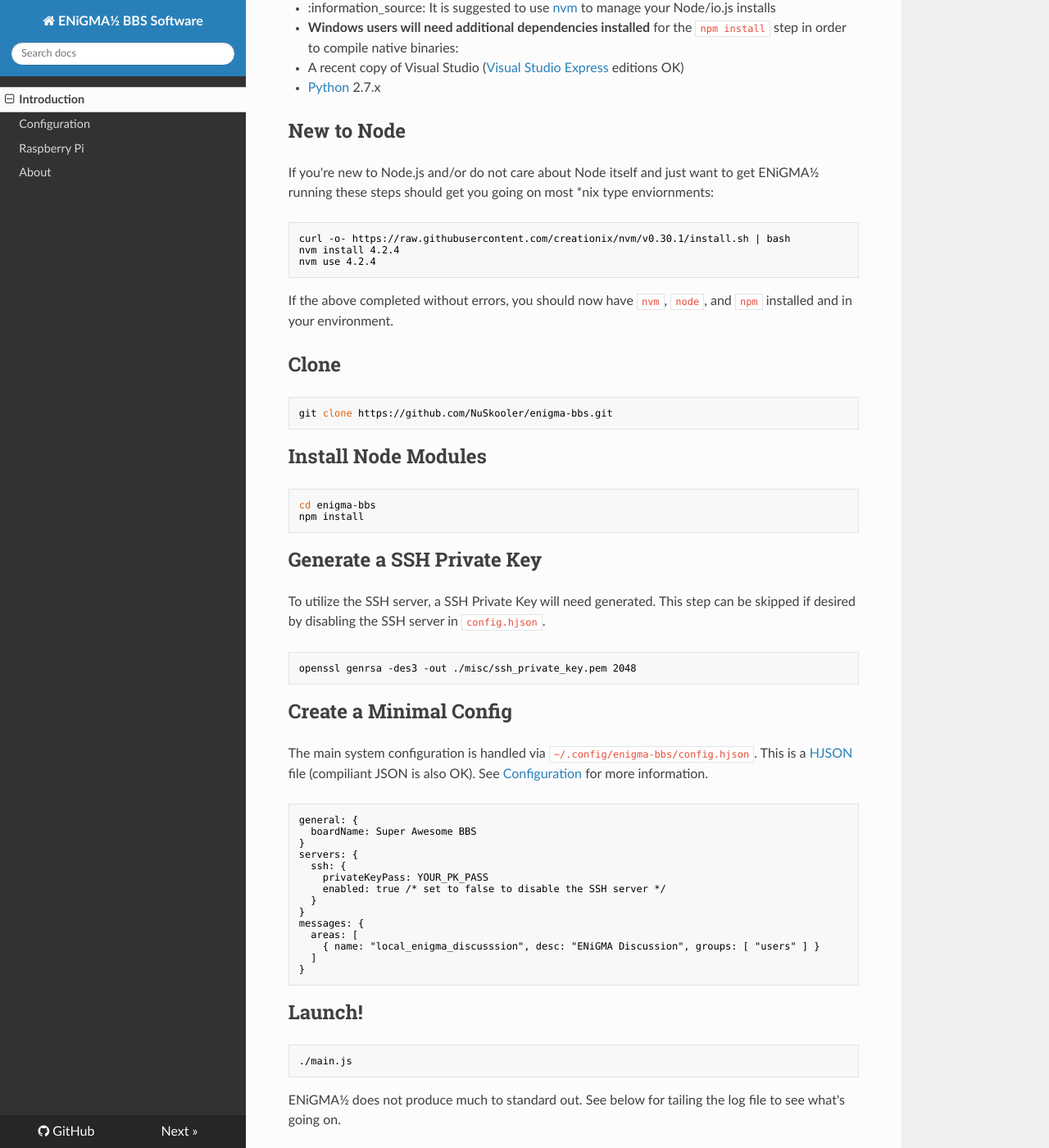
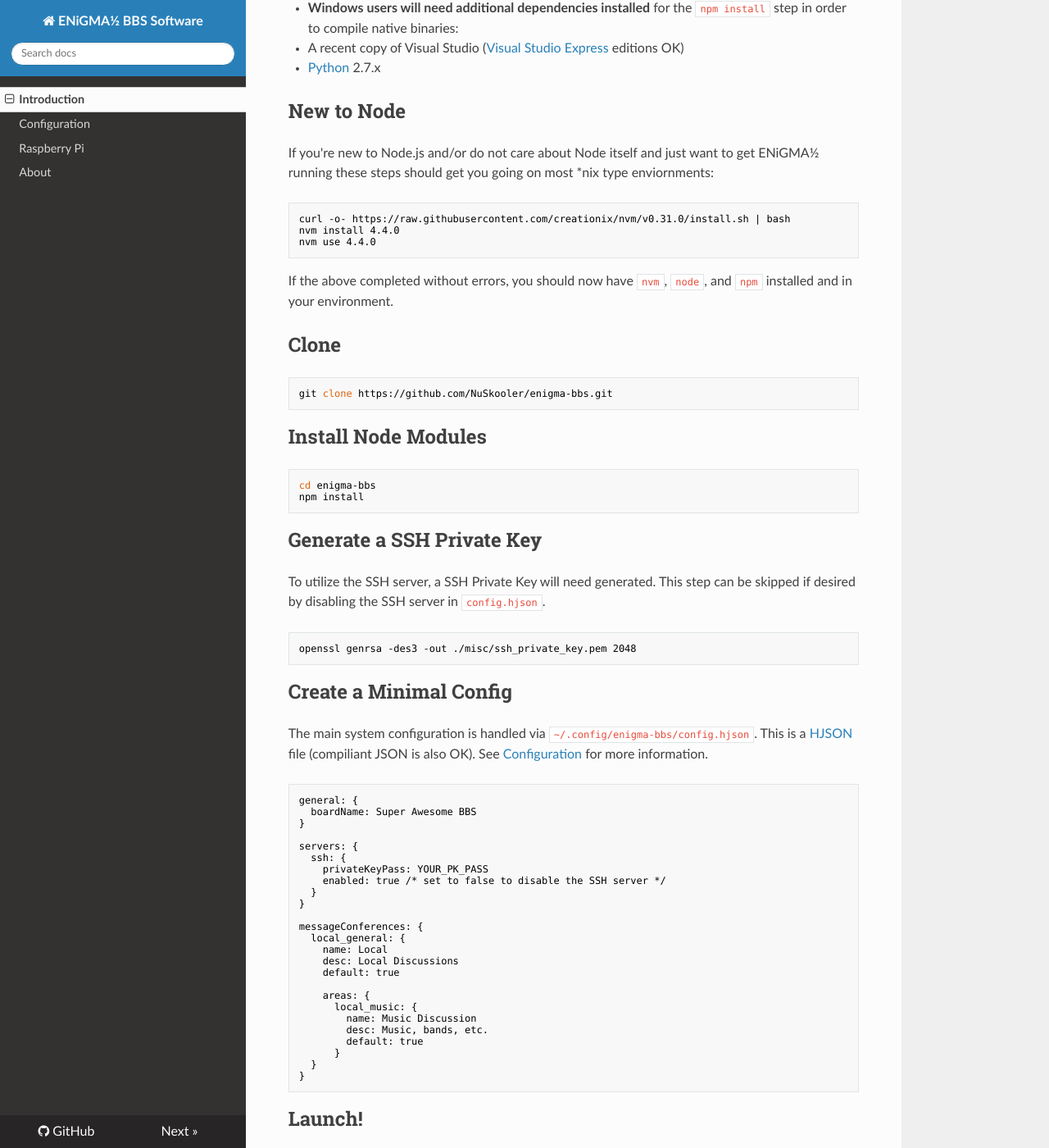
Before and after one commit to NuSkooler/enigma-bbs, an MkDocs documentation site: the page built from docs/index.md, in a window 1280 px wide and 1400 px high, scrolled down 423 px. Shown: the whole window at 82% size. Built offline with MkDocs 1.6.1, drawn with Linux system fonts in a browser that asks for light colours; nearby versions of some CDN libraries; old or Windows-style settings are respelled for this version of MkDocs; some of the changed text lies outside the part shown.

````diff
--- a/docs/index.md
+++ b/docs/index.md
@@ -5,8 +5,7 @@ ENiGMA½ is a modern from scratch BBS package written in Node.js.
 TL;DR? This should get you started...
 
 ## Prerequisites
-* [Node.js](https://nodejs.org/) version **v0.12.2 or higher** (v4.2+ is recommended)
-  * [io.js](https://iojs.org/) should also work, though I have not yet tested this.
+* [Node.js](https://nodejs.org/) version **v4.2.x or higher**
   * :information_source: It is suggested to use [nvm](https://github.com/creationix/nvm) to manage your Node/io.js installs
 * **Windows users will need additional dependencies installed** for the `npm install` step in order to compile native binaries:
   * A recent copy of Visual Studio ([Visual Studio Express](https://www.visualstudio.com/en-us/products/visual-studio-express-vs.aspx) editions OK)
@@ -16,9 +15,9 @@ TL;DR? This should get you started...
 If you're new to Node.js and/or do not care about Node itself and just want to get ENiGMA½ running these steps should get you going on most \*nix type enviornments:
 
 ```bash
-curl -o- https://raw.githubusercontent.com/creationix/nvm/v0.30.1/install.sh | bash
-nvm install 4.2.4
-nvm use 4.2.4
+curl -o- https://raw.githubusercontent.com/creationix/nvm/v0.31.0/install.sh | bash
+nvm install 4.4.0
+nvm use 4.4.0
 ```
 
 
@@ -48,16 +47,27 @@ The main system configuration is handled via `~/.config/enigma-bbs/config.hjson`
 general: {
   boardName: Super Awesome BBS
 }
+
 servers: {
   ssh: {
     privateKeyPass: YOUR_PK_PASS
     enabled: true /* set to false to disable the SSH server */
   }
 }
-messages: {
-  areas: [
-    { name: "local_enigma_discusssion", desc: "ENiGMA Discussion", groups: [ "users" ] }
-  ]
+
+messageConferences: {
+  local_general: {
+    name: Local
+    desc: Local Discussions
+    default: true
+
+    areas: {
+      local_music: {
+        name: Music Discussion
+        desc: Music, bands, etc.
+        default: true
+      }
+  }
 }
 ```
 
````
Also changed, not shown: README.md (+3 -3 lines), docs/doors.md (+2 -2 lines).
